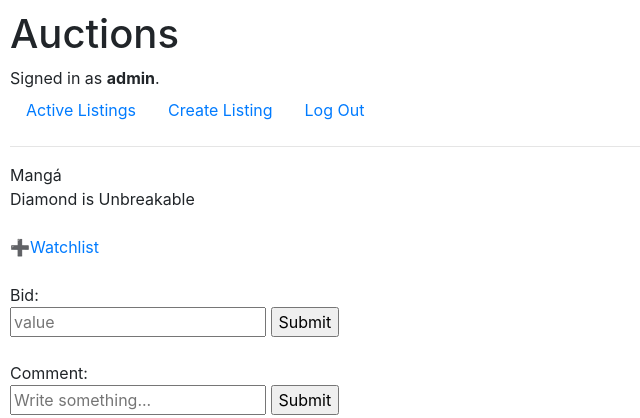
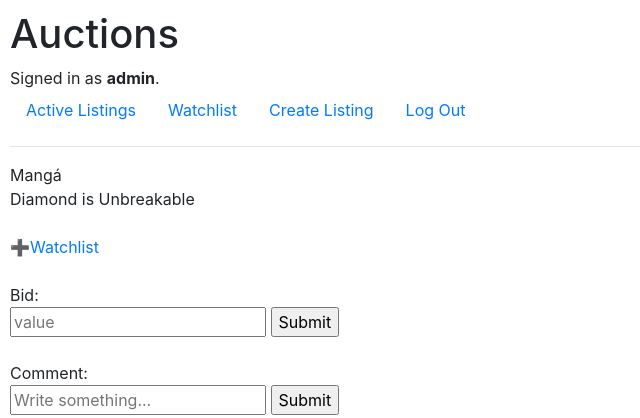
Before and after one commit to claudiovm2001/e-commerce, a Django app: page /auction/3 in a window 1280 px wide. Shown: the top 418 px of the page, without its empty margins (0-640 px from the left). Run offline with Django 3.2, Linux system fonts and the light colour scheme; a user stored in the database is signed in; data comes from the database, SQL or seed files in the repository; both versions use the stored data as it was after the commit; some libraries are stand-ins or nearby versions.

Commit message:
implemented watchlist

```diff
--- a/commerce/auctions/admin.py
+++ b/commerce/auctions/admin.py
@@ -1,5 +1,6 @@
 from django.contrib import admin
-from .models import Listing
+from .models import Listing, Watchlist
 # Register your models here.
 
 admin.site.register(Listing)
+admin.site.register(Watchlist)
--- a/commerce/auctions/models.py
+++ b/commerce/auctions/models.py
@@ -26,3 +26,9 @@
 
     def __str__(self):
         pass
+
+class Watchlist(models.Model):
+    listing_id = models.IntegerField()
+
+    def __str__(self):
+        return f"{self.listing_id}"
--- a/commerce/auctions/templates/auctions/auction.html
+++ b/commerce/auctions/templates/auctions/auction.html
@@ -9,7 +9,7 @@
     {{auction.desc}}
 
     <br><br>
-    <a href="">➕Watchlist</a> <br><br>
+    <a href="{% url 'watchlist_add' auction.id %}">➕Watchlist</a> <br><br>
 
     Bid:
     <form action="">
--- a/commerce/auctions/templates/auctions/layout.html
+++ b/commerce/auctions/templates/auctions/layout.html
@@ -22,6 +22,9 @@
             </li>
             {% if user.is_authenticated %}
                 <li class="nav-item">
+                    <a class="nav-link" href="{% url 'watchlist' %}">Watchlist</a>
+                </li>
+                <li class="nav-item">
                     <a class="nav-link" href="{% url 'create' %}">Create Listing</a>
                 </li>
                 <li class="nav-item">
--- a/commerce/auctions/urls.py
+++ b/commerce/auctions/urls.py
@@ -10,5 +10,7 @@
     path("create", views.create_listing, name="create"),
     #path("listings", views.listings, name="listings"),
     path("auction/<int:auction_id>", views.auction, name="auction"),
-    path("close/<int:auction_id>", views.close, name="close")
+    path("close/<int:auction_id>", views.close, name="close"),
+    path("watchlist", views.watchlist, name="watchlist"),
+    path("watchlist_add/<int:auction_id>", views.watchlist_add, name="watchlist_add")
 ]
--- a/commerce/auctions/views.py
+++ b/commerce/auctions/views.py
@@ -4,7 +4,7 @@
 from django.shortcuts import render
 from django.urls import reverse
 
-from .models import User, Listing
+from .models import User, Listing, Watchlist
 from django import forms
 
 class NewListingForm(forms.Form):
@@ -107,3 +107,17 @@
     auction.save()
 
     return HttpResponseRedirect(reverse("index"))
+
+def watchlist(request):
+    keys = Watchlist.objects.all().values_list('listing_id', flat=True)
+
+    watch = Listing.objects.filter(pk__in=keys)
+
+    return render(request, "auctions/watchlist.html", {
+        "watchlist": watch
+    })
+
+def watchlist_add(request, auction_id):
+    item = Watchlist(listing_id = auction_id)
+    item.save()
+    return HttpResponseRedirect(reverse("index"))
```
Also changed, not shown: commerce/auctions/templates/auctions/watchlist.html (+10 -0 lines), commerce/auctions/migrations/0005_watchlist.py (added), commerce/auctions/migrations/0006_alter_watchlist_listing_id.py (added), commerce/auctions/migrations/0007_alter_watchlist_listing_id.py (added), commerce/db.sqlite3.
